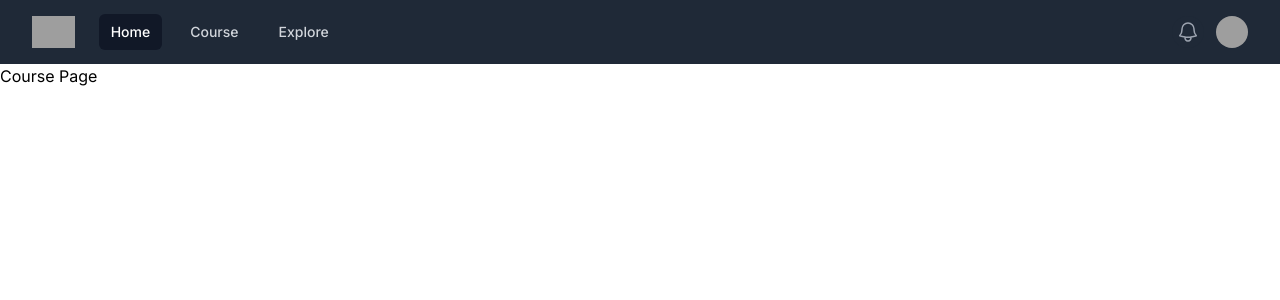
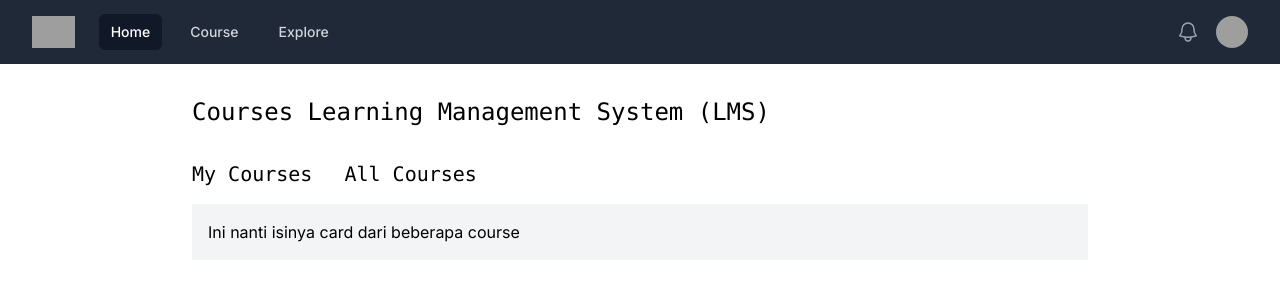
Before and after one commit to akhdanrgya/LMS-NextJS, a Next.js app: page /course in a window 1280 px wide. Shown: the top 300 px of the page. Built offline with nearby package versions, Linux system fonts and the light colour scheme; grey boxes are pictures that could not be loaded.

Commit message:
Templating course page

```diff
--- a/src/app/course/page.tsx
+++ b/src/app/course/page.tsx
@@ -1,8 +1,22 @@
 const Course = () => {
     return(
-        <div>
-            Course Page
+        <main className="px-4 sm:px-6 md:px-8 lg:px-12 xl:px-20 py-8">
+        <div className="max-w-4xl mx-auto">
+          <h1 className="text-2xl font-mono mb-8">
+            Courses Learning Management System (LMS)
+          </h1>
+
+          <div className="gap-8 flex">
+            <a className="font-mono hover:text-blue-800 cursor-pointer text-xl mb-4">My Courses</a>
+            <a className="font-mono hover:text-blue-800 cursor-pointer  text-xl mb-4">All Courses</a>
+          </div>
+
+          <div className="bg-gray-100 p-4 mb-8">
+            <p>Ini nanti isinya card dari beberapa course</p>
+          </div>
+
         </div>
+      </main>
     )
 }
 
--- /dev/null
+++ b/src/components/course/courseCard.tsx
@@ -0,0 +1,9 @@
+const courseCard = () => {
+    return(
+        <div>
+            Card
+        </div>
+    )
+}
+
+export default courseCard
```
